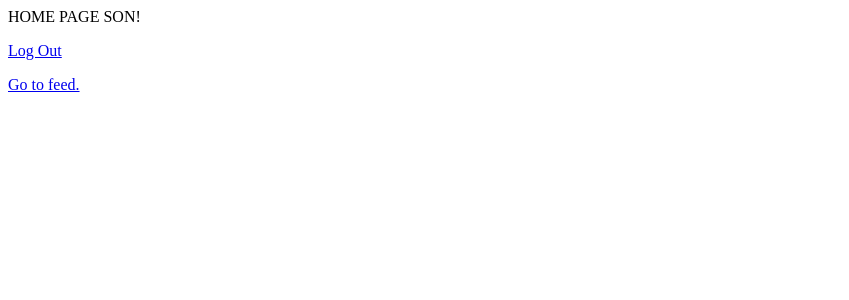
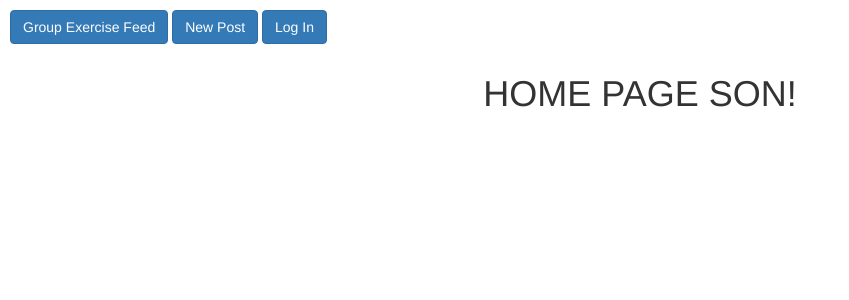
Before and after one commit to Khivner/GroupExercise_Django, a Django app: page / in a window 1280 px wide. Shown: the top 300 px of the page, without its empty margins (0-849 px from the left). Run offline with Django 3.2, Linux system fonts and the light colour scheme; parts of the project's set-up code (start-up, migrations or seed data) failed here and were passed over; some libraries are stand-ins or nearby versions.

Commit message:
updated views and templates

```diff
--- a/exercise/static/exercise.css
+++ b/exercise/static/exercise.css
@@ -1,18 +1,46 @@
-#feed-container{
+.feed-container{
+	background-color: #f4f2f7;
 	width:60%;
+	border-radius: 7px;
+	border: solid #f4f2f7 7px;
 }
 
-.image{
-	width: 30%;
+.row{
+	padding: 3px;
+	border-bottom: solid #bcb1cc 1.5px;
 }
 
-.img-container{
-	width:262px;
+.banner-button{
+	background-color: #b399db;
+	border-radius: 4px;
+
+	width:70px;
+	height:30px;
+	display: inline-block;
+	vertical-align: middle;
+	text-align: center;
+	font-weight: bold;
+	line-height: 30px;
 }
+
+#banner-container{
+	background-color: white;
+	padding:10px;
+}
+
 #title{
 	text-align: center;
 }
 
-.row{
-	border-bottom: solid black 2px;
+.form_container{
+	position: absolute;
+    width:400px;
+    height:120px;
+
+    top: 150px;
+    right: 0;
+    bottom: 0;
+    left: 0;
+
+    margin: 0 auto;
 }
--- a/exercise/templates/exercise_base.html
+++ b/exercise/templates/exercise_base.html
@@ -1,11 +1,21 @@
 <html>
 <head>
 	{% load static %}
-	<h1 id="title">Exercise Feed</h1>
 	<link rel="stylesheet" href="{% static 'exercise.css' %}">
 	<link rel="stylesheet" href="https://maxcdn.bootstrapcdn.com/bootstrap/3.3.7/css/bootstrap.min.css" integrity="sha384-BVYiiSIFeK1dGmJRAkycuHAHRg32OmUcww7on3RYdg4Va+PmSTsz/K68vbdEjh4u" crossorigin="anonymous">
 </head>
 <body>
+<div id="banner-container">
+	{% block banner %}
+
+	{% endblock %}
+
+	{% if request.user.is_authenticated %}
+		<a class="btn btn-primary" href="{% url 'logout' %}" role="button">Log Out</a>
+	{% else %}
+		<a class="btn btn-primary" href="{% url 'login' %}" role="button">Log In</a>
+	{% endif %}
+</div>
 {% block content %}
 
 {% endblock %}
--- a/exercise/templates/home.html
+++ b/exercise/templates/home.html
@@ -1,7 +1,10 @@
-<html>
-<body>
-	<p>	HOME PAGE SON!</p>
-	<p><a href="{% url 'logout' %}">Log Out</a></p>
-	<p><a href="{% url 'feed' %}">Go to feed.</a></p>
-</body>
-</html>
+{% extends 'exercise_base.html' %}
+
+{% block banner %}
+	<a class="btn btn-primary" href="{% url 'feed' %}" role="button">Group Exercise Feed</a>
+	<a class="btn btn-primary" href="{% url 'new_post' %}" role="button">New Post</a>
+{% endblock %}
+
+{% block content %}
+<h1 id="title">HOME PAGE SON!</h1>
+{% endblock %}
--- a/mysite/settings.py
+++ b/mysite/settings.py
@@ -11,7 +11,7 @@ https://docs.djangoproject.com/en/1.11/ref/settings/
 """
 
 import os
-from SECRETKEY import *
+from .SECRETKEY import *
 # Build paths inside the project like this: os.path.join(BASE_DIR, ...)
 BASE_DIR = os.path.dirname(os.path.dirname(os.path.abspath(__file__)))
 
--- a/registration/static/layout.css
+++ b/registration/static/layout.css
@@ -31,4 +31,5 @@ input{
     left: 0;
 
     margin: 0 auto;
+    padding-top: 100px;
 }
```
Also changed, not shown: exercise/templates/feed.html (+7 -1 lines), exercise/templates/new_post.html (+15 -15 lines), 1 other file.
